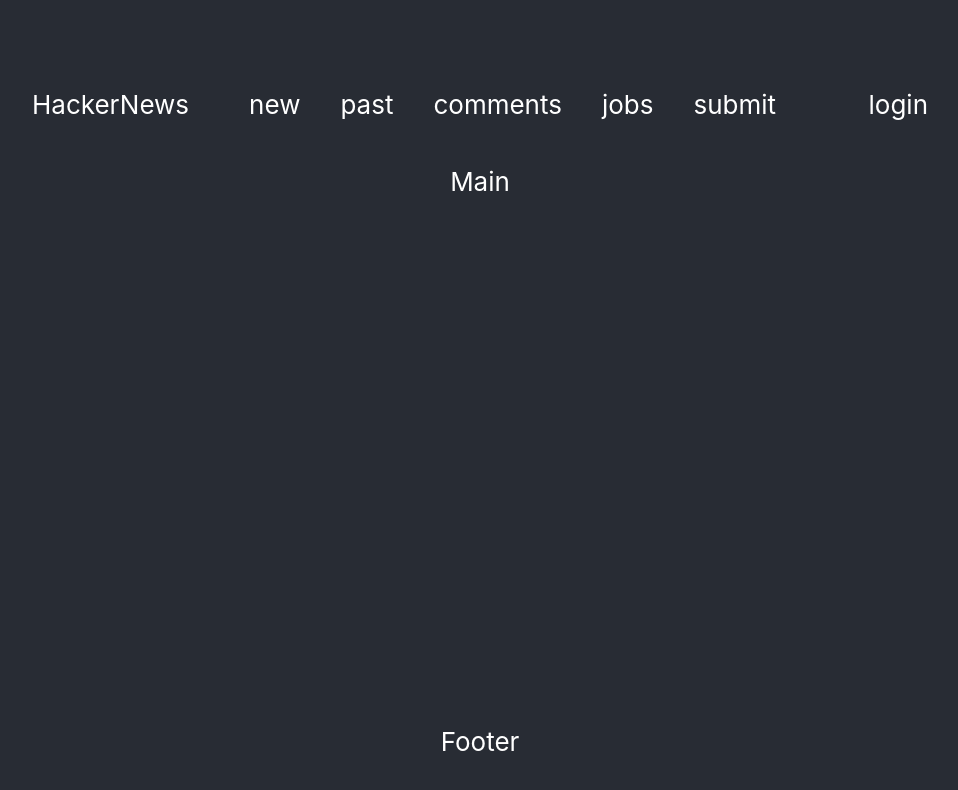
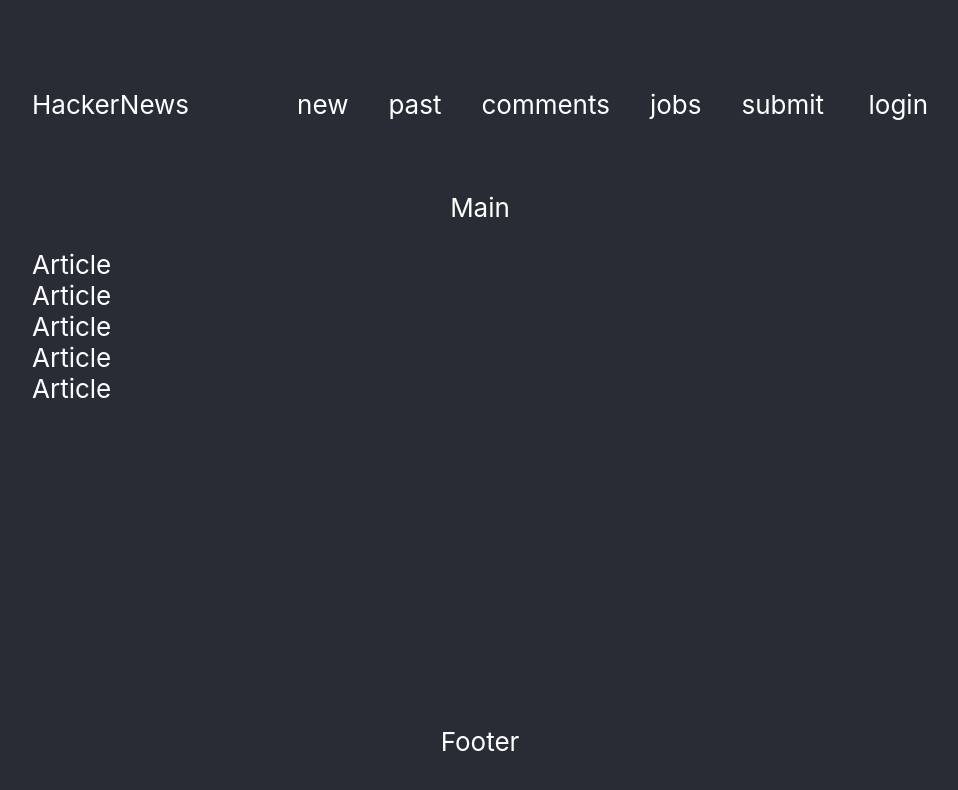
Before and after one commit to roxibi/HackerNews-Project, a React (Create React App) app in the folder my-app/: page / in a window 1280 px wide. Shown: the top 790 px of the page, without its empty margins (160-1118 px from the left). Built offline with nearby package versions, Linux system fonts and the light colour scheme.

Commit message:
finishing the structure of navbar and main

```diff
--- a/my-app/src/components/Article.js
+++ b/my-app/src/components/Article.js
@@ -2,7 +2,8 @@ import React from 'react'
 
 function Article() {
   return (
-    <div>Article</div>
+    <div className='article-wrapper'>Article</div>
+
   )
 }
 
--- a/my-app/src/components/Main.js
+++ b/my-app/src/components/Main.js
@@ -1,11 +1,20 @@
 import React from 'react'
-
+import Article from './Article'
 
 function Main() {
 
 
   return (
-    <div className='main'>Main</div>
+    <div className='main'>
+        <p>Main </p>
+
+    <Article />
+    <Article />
+    <Article />
+    <Article />
+    <Article />
+
+    </div>
   )
 }
 
--- a/my-app/src/index.css
+++ b/my-app/src/index.css
@@ -6,6 +6,7 @@ body {
     sans-serif;
   -webkit-font-smoothing: antialiased;
   -moz-osx-font-smoothing: grayscale;
+
 }
 
 code {
@@ -26,12 +27,16 @@ code {
   font-family: source-code-pro, Menlo, Monaco, Consolas, 'Courier New',
     monospace;
 }
+
+ /*Main.js */
 .main{
 height: 70vh;
 width: 70%;
 
 
 }
+
+ /* Header.js */
 .header {
   display: flex;
   align-items: center;
@@ -58,3 +63,15 @@ width: 70%;
   align-items: center;
   justify-content: flex-start;
 }
+
+.logo{
+  margin-right: 3rem;
+}
+
+
+ /* Article.js */
+.article-wrapper{
+text-align: left;
+
+
+}
```
